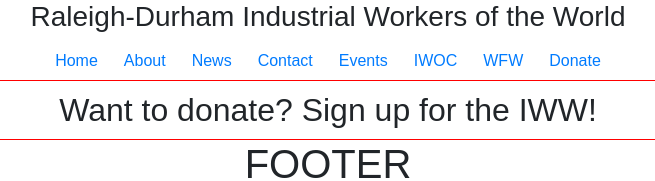
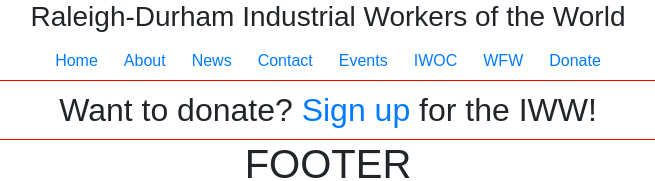
Before and after one commit to jtcanfield/class-improvements, a React (Create React App) app: page /donate in a window 1280 px wide. Shown: the top 181 px of the page, without its empty margins (312-967 px from the left). Built offline with nearby package versions, Linux system fonts and the light colour scheme.

Commit message:
change layout, add donate link

```diff
--- a/src/components/Base-Layout.js
+++ b/src/components/Base-Layout.js
@@ -12,19 +12,12 @@ export default class BaseLayout extends Component {
 
   render() {
     let base_layer_styles = {
-        "backgroundColor": "#D3D3D3",
-        // "backgroundImage": 'url(https://i.imgur.com/fW194uY.jpg)',
-        // "backgroundImage": 'url(http://www.loversiq.com/daut/as/f/f/flowers-nature-plant-beautiful-green-red-yellow-pink-blue-1811457_beautiful-plants_home-decor_target-home-decor-decorating-blogs-inexpensive-fall-websites-walmart-pinterest-decorator.jpg)',
-        "width": "100%",
-        "height": "100%",
-        // "-webkit-background-size": "cover",
-        // "-moz-background-size": "cover",
-        // "-o-background-size": "cover",
-        //  "background-size": "cover",
-
+        // "backgroundColor": "#D3D3D3",
         // "backgroundColor": "#EEEEEE",
         // "backgroundColor": "#5D711F",
         // "backgroundColor": "#60AC68",
+        "width": "100%",
+        "height": "100%",
         "backgroundColor": "white",
         "minHeight": "800px"
     }
--- a/src/components/Donate.js
+++ b/src/components/Donate.js
@@ -4,7 +4,7 @@ class Donate extends Component {
   render() {
     return (
       <div className="Donate">
-        <h2>Want to donate? Sign up for the IWW!</h2>
+        <h2>Want to donate? <a href="/contact">Sign up</a> for the IWW!</h2>
       </div>
     );
   }
--- a/src/components/wfw.js
+++ b/src/components/wfw.js
@@ -9,10 +9,6 @@ class Wfw extends Component {
     this.setState({ width: window.innerWidth, height: window.innerHeight });
   }
   render() {
-    let eventsstyles = {
-      "margin":"0 auto",
-      "textAlign":"center",
-    }
     let iframelink = `https://www.facebook.com/plugins/page.php?href=https%3A%2F%2Fwww.facebook.com%2FWorkersFeedingWorkers%2F&tabs=timeline&width=${this.state.width}&height=1000&small_header=true&adapt_container_width=false&hide_cover=false&show_facepile=false&appId=196378587576073`
     let iframestyles = {
       "width":`${this.state.width}px`,
```
